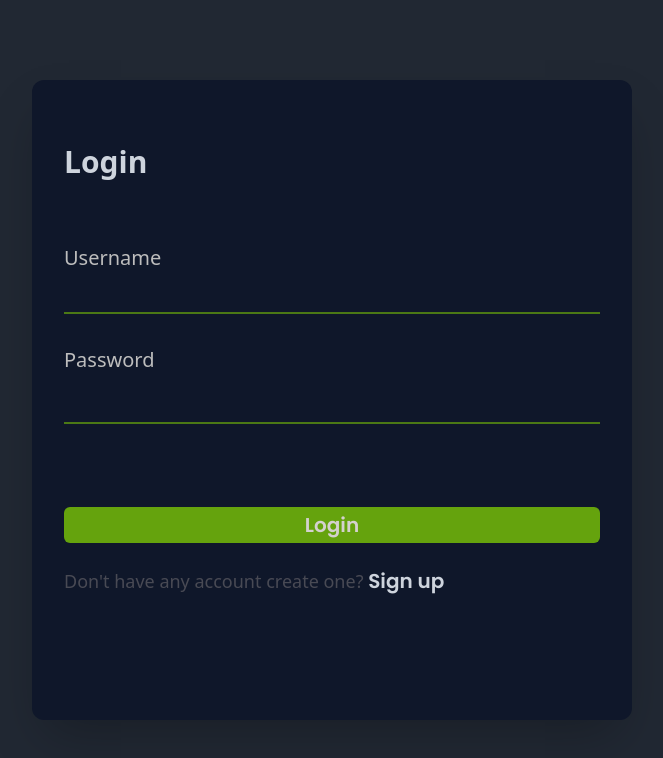
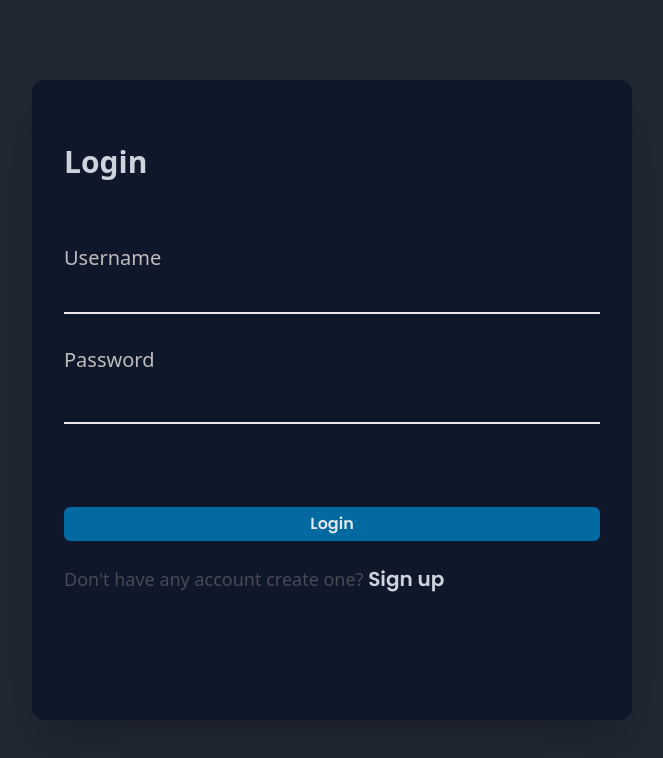
Before and after one commit to programmer-rahul/chat-app, a React (Vite) app in the folder client/: page /login in a window 1280 px wide. Shown: the top 758 px of the page, without its empty margins (308-971 px from the left). Built offline with nearby package versions, Linux system fonts and the light colour scheme; no server answers.

Commit message:
added reusabe button component

```diff
--- a/client/package.json
+++ b/client/package.json
@@ -11,12 +11,15 @@
   },
   "dependencies": {
     "axios": "^1.6.7",
+    "class-variance-authority": "^0.7.0",
+    "clsx": "^2.1.1",
     "js-cookie": "^3.0.5",
     "jwt-decode": "^4.0.0",
     "react": "^18.2.0",
     "react-dom": "^18.2.0",
     "react-router-dom": "^6.22.0",
-    "socket.io-client": "^4.7.4"
+    "socket.io-client": "^4.7.4",
+    "tailwind-merge": "^2.3.0"
   },
   "devDependencies": {
     "@types/react": "^18.2.43",
--- a/client/src/components/auth/login-form.tsx
+++ b/client/src/components/auth/login-form.tsx
@@ -1,5 +1,4 @@
 import { useEffect, useState } from "react";
-import Button from "../reusable/button";
 import Input from "../reusable/input";
 import Label from "../reusable/label";
 import { Link } from "react-router-dom";
@@ -8,6 +7,7 @@ import { useAuth } from "../../context/auth-context";
 import { Errors, UserFields } from "../../utils/types";
 import { formValidations } from "../../utils/validations";
 import { setUserInLocalStorage } from "../../utils/local-storage";
+import Button from "../ui/button";
 
 const LoginForm = () => {
   const { fetchData, response } = useAxios();
@@ -82,13 +82,8 @@ const LoginForm = () => {
         </div>
 
         <div className="flex flex-col gap-6">
-          <Button
-            type="primary"
-            btnType="submit"
-            size="xl"
-            text="login"
-            handleClick={submitHandler}
-          />
+          <Button onClick={submitHandler}>Login</Button>
+
           <Link
             to="/signup"
             className="text-secondaryText sm:text-lg text-base"
--- a/client/src/components/auth/signup-form.tsx
+++ b/client/src/components/auth/signup-form.tsx
@@ -1,5 +1,4 @@
 import { Dispatch, SetStateAction, useEffect, useState } from "react";
-import Button from "../reusable/button";
 import Input from "../reusable/input";
 import Label from "../reusable/label";
 import useAxios from "../../services/api";
@@ -7,6 +6,7 @@ import { setUserInLocalStorage } from "../../utils/local-storage";
 import { Errors, UserFields } from "../../utils/types";
 import { formValidations } from "../../utils/validations";
 import { Link } from "react-router-dom";
+import Button from "../ui/button";
 
 const SignUpForm = ({
   setCompleted,
@@ -102,13 +102,7 @@ const SignUpForm = ({
           </div>
 
           <div className="flex flex-col gap-6">
-            <Button
-              type="primary"
-              btnType="submit"
-              size="xl"
-              text="sign up"
-              handleClick={submitHandler}
-            />
+            <Button onClick={submitHandler}>Sign Up</Button>
             <Link to="/login" className="text-secondaryText text-lg">
               <span>Already have an account? </span>
               <span className="text-primaryText font-semibold font-poppins text-xl cursor-pointer">
--- a/client/src/components/reusable/button.tsx
+++ /dev/null
@@ -1,55 +0,0 @@
-type ButtonProps = {
-  type: "primary" | "secondary";
-  btnType?: "button" | "submit" | "reset";
-  styles?: string;
-  size?: "base" | "xl" | "2xl";
-  text?: "send" | "start chatting" | "login" | "sign up" | "skip" | "continue";
-
-  handleClick?: () => void;
-};
-
-const buttonStyles = {
-  primary: {
-    button:
-      "bg-primaryBtn font-poppins font-semibold capitalize text-primaryBtnText px-8 py-1 rounded-md transition-all hover:opacity-80 ",
-  },
-  secondary: {
-    button:
-      "bg-SecondaryBt capitalize h-10 text-SecondaryBtnText px-8 py-1 rounded-md transition-all hover:opacity-80 font-semibold ",
-  },
-};
-
-const buttonSize = {
-  base: {
-    btnSize: " text-base ",
-  },
-  xl: {
-    btnSize: " text-xl ",
-  },
-  "2xl": {
-    btnSize: "text-2xl py-2",
-  },
-};
-
-const Button = ({
-  type,
-  styles,
-  size = "base",
-  btnType = "button",
-  text = "send",
-  handleClick = () => { },
-}: ButtonProps) => {
-  const { button } = buttonStyles[type];
-  const { btnSize } = buttonSize[size];
-
-  return (
-    <button
-      onClick={handleClick}
-      className={button + btnSize + styles}
-      type={btnType}
-    >
-      {text}
-    </button>
-  );
-};
-export default Button;
--- /dev/null
+++ b/client/src/components/ui/button.tsx
@@ -0,0 +1,38 @@
+import { ButtonHTMLAttributes } from "react"
+import { cva } from 'class-variance-authority';
+import { cn } from "../../utils/cn";
+
+type ButtonPropsType = ButtonHTMLAttributes<HTMLButtonElement> & {
+    variant?: "primary" | "secondary"
+    className?: string
+}
+
+const Button = ({ variant, className, ...props }: ButtonPropsType) => {
+    return (
+        <button {...props} className={cn(buttonVariants({ variant }), className, "")} />
+    )
+}
+
+const buttonVariants = cva(
+    'bg-primaryBtn font-poppins bg-red-500 font-semibold capitalize text-primaryBtnText px-6 py-1 rounded-md transition-all'
+    ,
+    {
+        variants: {
+            variant: {
+                primary: "bg-sky-700 text-slate-200 border border-transparent hover:opacity-70",
+                secondary: "bg-transparent text-sky-700 border border-slate-200 hover:border-sky-700",
+            }
+        }
+        ,
+        defaultVariants: {
+            variant: "primary"
+        }
+    }
+
+
+
+)
+
+
+
+export default Button
--- a/client/src/pages/get-started-page.tsx
+++ b/client/src/pages/get-started-page.tsx
@@ -1,6 +1,6 @@
 import { useNavigate } from "react-router-dom";
 import AppLogo from "../components/chat/top-bar/app-logo";
-import Button from "../components/reusable/button";
+import Button from "../components/ui/button";
 
 const GetStartedPage = () => {
   const navigate = useNavigate();
@@ -31,14 +31,10 @@ const GetStartedPage = () => {
               friends, meet new people, and engage in real-time conversations.
             </p>
 
-            <Button
-              type="primary"
-              size="2xl"
-              text="start chatting"
-              handleClick={() => {
-                navigate("/signup");
-              }}
-            />
+            <Button variant="primary" className="self-center" onClick={() => {
+              navigate("/signup");
+            }}>Start Chatting</Button>
+
             <div className="text-secondaryText text-lg">
               <span>Have a ChatCircle account? </span>
               <span
--- a/client/src/pages/signup-page.tsx
+++ b/client/src/pages/signup-page.tsx
@@ -9,9 +9,9 @@ const SignUpPage = () => {
     <div className="Signup w-full h-screen">
       <div className="bg-secondaryBackground flex items-center justify-center h-full">
         {!isSignUpFormCompleted ? (
+          <SignUpForm setCompleted={setIsSignUpFormCompleted} />
+        ) : (
           <SelectProfleImage />
-        ) : (
-          <SignUpForm setCompleted={setIsSignUpFormCompleted} />
         )}
       </div>
     </div>
--- /dev/null
+++ b/client/src/utils/cn.ts
@@ -0,0 +1,6 @@
+import { ClassValue, clsx } from "clsx";
+import { twMerge } from "tailwind-merge";
+
+export const cn = (...inputs: ClassValue[]) => {
+  return twMerge(clsx(inputs));
+};
--- a/client/tailwind.config.js
+++ b/client/tailwind.config.js
@@ -18,11 +18,11 @@ export default {
         input: "rgba(var(--input))",
         inputText: "rgba(var(--input-text))",
 
-        primaryBtn: "rgba(var(--primary-btn))",
-        primaryBtnText: "rgba(var(--primary-btn-text))",
+        // primaryBtn: "rgba(var(--primary-btn))",
+        // primaryBtnText: "rgba(var(--primary-btn-text))",
 
-        SecondaryBtn: "rgba(var(--secondary-btn))",
-        SecondaryBtnText: "rgba(var(--secondary-btn-text))",
+        // SecondaryBtn: "rgba(var(--secondary-btn))",
+        // SecondaryBtnText: "rgba(var(--secondary-btn-text))",
       },
       fontFamily: {
         poppins: ["Poppins", "sans-serif"],
```
